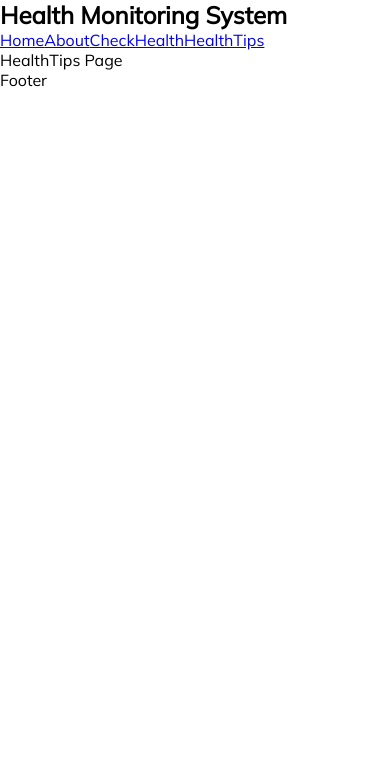
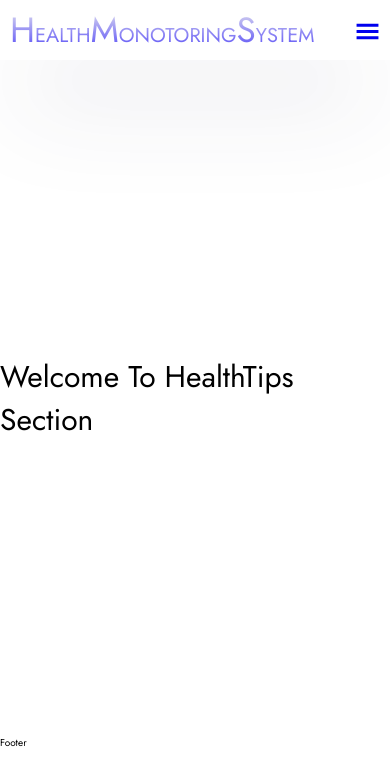
Before and after one commit to raskarabhi45/miniproject, a React (Create React App) app: page /healthtips in a window 390 px wide. Shown: the top 784 px of the page. Built offline with nearby package versions, Linux system fonts and the light colour scheme.

Commit message:
navbar edited

```diff
--- a/package.json
+++ b/package.json
@@ -8,6 +8,7 @@
     "@testing-library/user-event": "^13.5.0",
     "react": "^18.2.0",
     "react-dom": "^18.2.0",
+    "react-icons": "^4.8.0",
     "react-router-dom": "^6.10.0",
     "react-scripts": "5.0.1",
     "web-vitals": "^2.1.4"
--- a/src/About.jsx
+++ b/src/About.jsx
@@ -2,7 +2,10 @@
 
 const About = () => {
   return (
-    <div>About Page</div>
+
+    <section className='hero-section'>
+        <p>Welcome to About Section</p>
+</section>
   )
 }
 
--- a/src/CheckHealth.jsx
+++ b/src/CheckHealth.jsx
@@ -2,7 +2,10 @@
 
 const CheckHealth = () => {
   return (
-    <div>CheckHealth Page</div>
+    <section className='hero-section'>
+    <p>Welcome to CheckHealth Section</p>
+</section>
+
   )
 }
 
--- a/src/HealthTips.jsx
+++ b/src/HealthTips.jsx
@@ -2,7 +2,11 @@
 
 const HealthTips = () => {
   return (
-    <div>HealthTips Page</div>
+    <section className='hero-section'>
+    <p>Welcome to HealthTips Section</p>
+</section>
+
+
   )
 }
 
--- /dev/null
+++ b/src/Home.css
@@ -0,0 +1,11 @@
+/* .body {
+    background-color: rgb(37, 219, 219);
+} */
+
+
+home-section
+{
+    font-size: 3rem;
+    text-transform: capitalize;
+
+}
--- a/src/Home.jsx
+++ b/src/Home.jsx
@@ -1,8 +1,12 @@
-import React from 'react'
+import React from 'react';
+import "./Home.css";
 
 const Home = () => {
   return (
-   <h2>This is Home Page</h2>
+    <section className='home-section'>
+    <p>Welcome to Home Section</p>
+
+</section>
   )
 }
 
--- a/src/Navbar.css
+++ b/src/Navbar.css
@@ -41,6 +41,177 @@
   align-items: center;
 }
 
+.menu-link {
+   /* grid-column: 3/4;  */
+
+}
+
+.menu-link ul {
+  height: 10rem;
+  display: flex;
+  justify-content: space-around;
+  align-items: center;
+
+}
+
+.social-media {
+  grid-column: 4/5;
+}
+
+.social-media ul {
+  height: 10rem;
+  display: grid;
+  grid-template-columns: 3fr repeat(3, 1fr);
+  align-items: center;
+  justify-content: flex-end;
+}
+
+.social-media ul li {
+  text-align: right;
+}
+
+.social-media ul li:first-child {
+  grid-column: 2/3;
+}
+
+/* ----------- Grid part ends ----------------- */
+
+.logo h2 {
+  font-size: 2.5rem;
+  font-weight: 400;
+  text-transform: uppercase;
+  background: -webkit-linear-gradient(#eee, rgb(69, 57, 248));
+  -webkit-background-clip: text;
+  -webkit-text-fill-color: transparent;
+}
+
+.logo h2 span {
+  font-size: 3.5rem;
+}
+
+.menu-link ul li {
+  font-size: 1.8rem;
+}
+
+.menu-link ul li a {
+  text-transform: capitalize;
+  color: rgba(0, 0, 3, 0.8);
+  transition: 0.5s;
+}
+.menu-link ul li:hover > a {
+  transform-origin: left;
+  color: rgba(0, 0, 3, 1);
+  text-decoration: underline;
+  transition: 0.5s;
+}
+
+
+
+.social-media .hamburger-menu {
+  display: none;
+}
+
+
+
+/* hero section   */
+
+.hero-section {
+  height: 80vh;
+  display: flex;
+  justify-content: center;
+  align-items: center;
+  flex-direction: column;
+}
+
+.hero-section p {
+  font-size: 3rem;
+  text-transform: capitalize;
+}
+
+
+/* responsive css style  */
+@media (max-width: 1080px) {
+  .main-nav {
+    height: 8rem;
+    grid-template-columns: 2rem 3fr 3fr 1fr 2rem;
+  }
+
+  .logo,
+  .menu-link ul,
+  .social-media ul {
+    height: 8rem;
+  }
+}
+
+/* responsive css style  */
+@media (max-width: 998px) {
+  .main-nav {
+    height: 7rem;
+    grid-template-columns: 2rem 2fr 3fr 2rem 2rem;
+  }
+
+  .menu-link {
+    display: none;
+  }
+
+  .logo,
+  .social-media ul {
+    height: 7rem;
+  }
+
+  .mobile-menu-link {
+    grid-column: 2/4;
+    position: relative;
+    z-index: 99;
+  }
+
+  .mobile-menu-link {
+    background-color: white;
+    height: 20rem;
+    display: grid;
+    grid-column: 2/5;
+    align-items: center;
+    padding-left: 3rem;
+    transition: all 2s linear;
+    transform-origin: top;
+    box-shadow: rgba(50, 50, 93, 0.25) 0px 50px 100px -20px,
+      rgba(0, 0, 0, 0.3) 0px 30px 60px -30px;
+  }
+
+  .mobile-menu-link ul {
+    height: 20rem;
+    display: flex;
+    justify-content: space-around;
+    flex-direction: column;
+    align-items: start;
+  }
+
+
+  .social-media {
+    grid-row: 1/2;
+    grid-column: 3/5;
+    justify-items: end;
+    align-items: center;
+    transition: all 2s linear;
+  }
+
+  .social-media .social-media-desktop {
+    height: 0;
+    display: none;
+  }
+
+  .social-media {
+    height: 7rem;
+    display: flex;
+    justify-self: end;
+    align-items: center;
+  }
+
+  .social-media .hamburger-menu {
+    display: block;
+    font-size: 2.5rem;
+  }
+}
 
 @media (max-width: 798px) {
   .main-nav {
@@ -48,10 +219,43 @@
     grid-template-columns: 1rem 2fr 1fr 1fr 1rem;
   }
 
-  .logo
-  {
+  .logo {
     height: 6rem;
   }
 
 
+
+  .social-media .hamburger-menu {
+    display: block;
+    font-size: 2.5rem;
+  }
 }
+
+@media (max-width: 520px) {
+  .main-nav {
+    height: 6rem;
+    grid-template-columns: 1rem 4fr 1fr 1fr 1rem;
+  }
+
+  .logo
+   {
+    height: 6rem;
+  }
+
+  .logo h2 {
+    font-size: 2rem;
+  }
+
+
+
+  .social-media .hamburger-menu {
+    display: block;
+    font-size: 2.5rem;
+  }
+
+  /* hero section  */
+
+  .hero-section h1 {
+    font-size: 3.8rem;
+  }
+}
--- a/src/Navbar.jsx
+++ b/src/Navbar.jsx
@@ -1,25 +1,72 @@
-import React from "react";
+
 import { Link } from "react-router-dom";
 
+import React, { useState } from 'react';
+import './Navbar.css';
+import {GiHamburgerMenu} from 'react-icons/gi';
 
-const Navbar=()=>{
-  return(
+const Navbar = () => {
+
+    const [showMediaIcons,setshowMediaIcons]=useState(false);
+
+
+  return (
    <>
+    <nav className='main-nav'>
+     {/* 1st logo part */}
+    <div className="logo">
+        <h2><span>H</span>ealth
+        <span>M</span>onotoring
+        <span>S</span>ystem
+        </h2>
+    </div>
 
-    <h2>Health Monitoring System</h2>
 
+    {/* 2nd menu part */}
+    <div className={showMediaIcons ? "menu-link  mobile-menu-link" : "menu-link"}>
+        <ul>
+            <li>
             <Link to="/">Home</Link>
+            </li>
+
+            <li>
                <Link to="/about">About</Link>
+            </li>
+
+            <li>
                 <Link to="/checkhealth">CheckHealth</Link>
+
+            </li>
+
+            <li>
                  <Link to="/healthtips">HealthTips</Link>
+            </li>
+        </ul>
+    </div>
 
-    {/* <a href="/">Home</a>
-    <a href="/about">About</a>
-    <a href="/checkhealth">CheckHealth</a>
-    <a href="/healthtips">HealthTips</a> */}
+
+    {/* 3rd social media links */}
+    <div className="social-media">
+
+        {/* hamburger menu start */}
+        <div className="hamburger-menu">
+        <a href="#" onClick={()=>setshowMediaIcons(!showMediaIcons)}>
+            <GiHamburgerMenu/>
+        </a>
+
+        </div>
+
+
+    </div>
+
+    </nav>
+
+{/*
+    hero section */}
+
 
    </>
-  );
-};
+  )
+}
 
 export default Navbar;
```
Also changed, not shown: 1 other file (tests, documents, lock files or other folders). Lines whose indentation alone changed are shown as unchanged.
